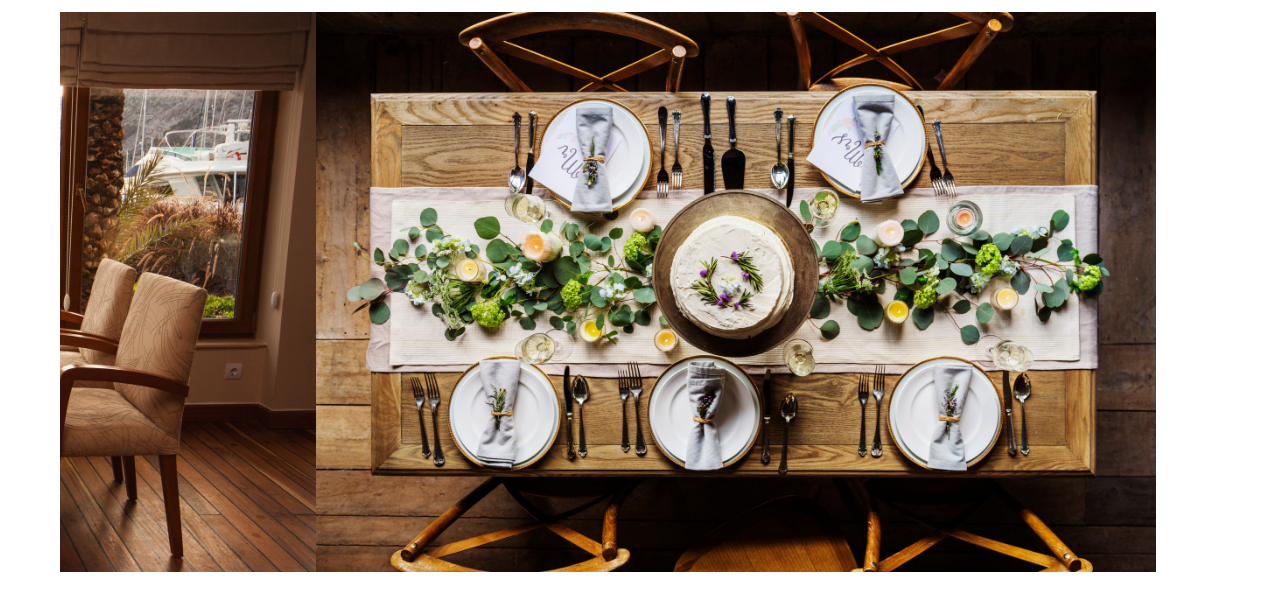
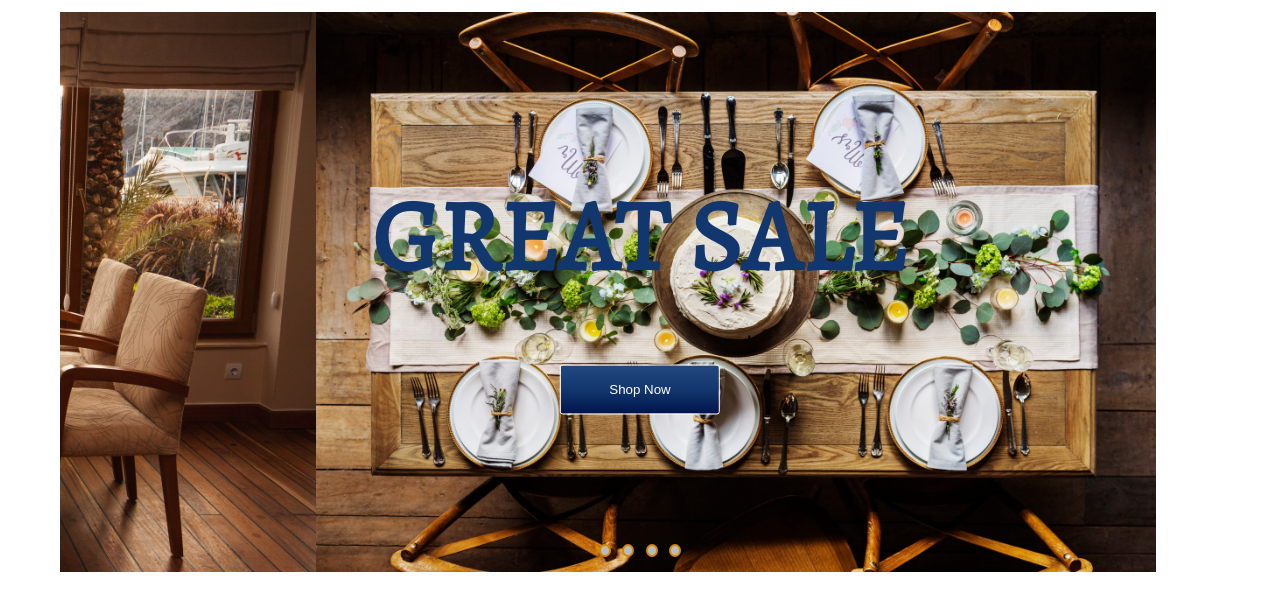
Before and after one commit to mj305/FurnitureStore, a PHP site: page / in a window 1280 px wide. Shown: the part 136-747 px from the top of the page. Run offline with PHP 8.4, Linux system fonts and the light colour scheme; some libraries are stand-ins or nearby versions.

Commit message:
controls buttons finished'

```diff
--- a/index.html
+++ b/index.html
@@ -190,10 +190,10 @@
         </div>
 
         <div class="slideshow">
-            <!-- <button class="slide-btn slide-btn-1"></button>
+            <button class="slide-btn slide-btn-1"></button>
             <button class="slide-btn slide-btn-2"></button>
             <button class="slide-btn slide-btn-3"></button>
-            <button class="slide-btn slide-btn-4"></button> -->
+            <button class="slide-btn slide-btn-4"></button>
             <div class="slideshow-wrapper">
                 <div class="slide">
                     <img src="images/slide-img-1.jpg">
--- a/style.css
+++ b/style.css
@@ -185,6 +185,7 @@ body {
     grid-template-columns: repeat(7, 10rem);
     visibility: hidden;
     opacity: 0;
+    z-index: 100;
 }
 
 .second-nav-item:first-child:hover .dropdown {
@@ -241,6 +242,7 @@ body {
     transform: translate(-50%, -50%);
     text-transform: uppercase;
     text-align: center;
+    z-index: 50;
 }
 
 .banner-heading {
@@ -335,6 +337,59 @@ body {
     90% {left: 0}
 }
 
+.slide-btn {
+    width: 1.2rem;
+    height: 1.3rem;
+    background-color: #bbb;
+    border: .2rem solid #d38800;
+    border-radius: 50%;
+    cursor: pointer;
+    outline: none;
+    position: absolute;
+    top: 95%;
+    transform: translateX(-50%);
+    z-index: 10;
+}
+
+.slide-btn:focus {
+    background-color: #12376e;
+}
+
+.slide-btn-1 {
+    left: 47%;
+}
+
+.slide-btn-2 {
+    left: 49%;
+}
+
+.slide-btn-3 {
+    left: 51%;
+}
+
+.slide-btn-4 {
+    left: 53%;
+}
+
+.slide-btn-1:focus ~ .slideshow-wrapper {
+    animation: none;
+    left: 0;
+}
+
+.slide-btn-2:focus ~ .slideshow-wrapper {
+    animation: none;
+    left: -100;
+}
+
+.slide-btn-3:focus ~ .slideshow-wrapper {
+    animation: none;
+    left: -200;
+}
+
+.slide-btn-4:focus ~ .slideshow-wrapper {
+    animation: none;
+    left: -300;
+}
 
 
 /* end of banner */
```
